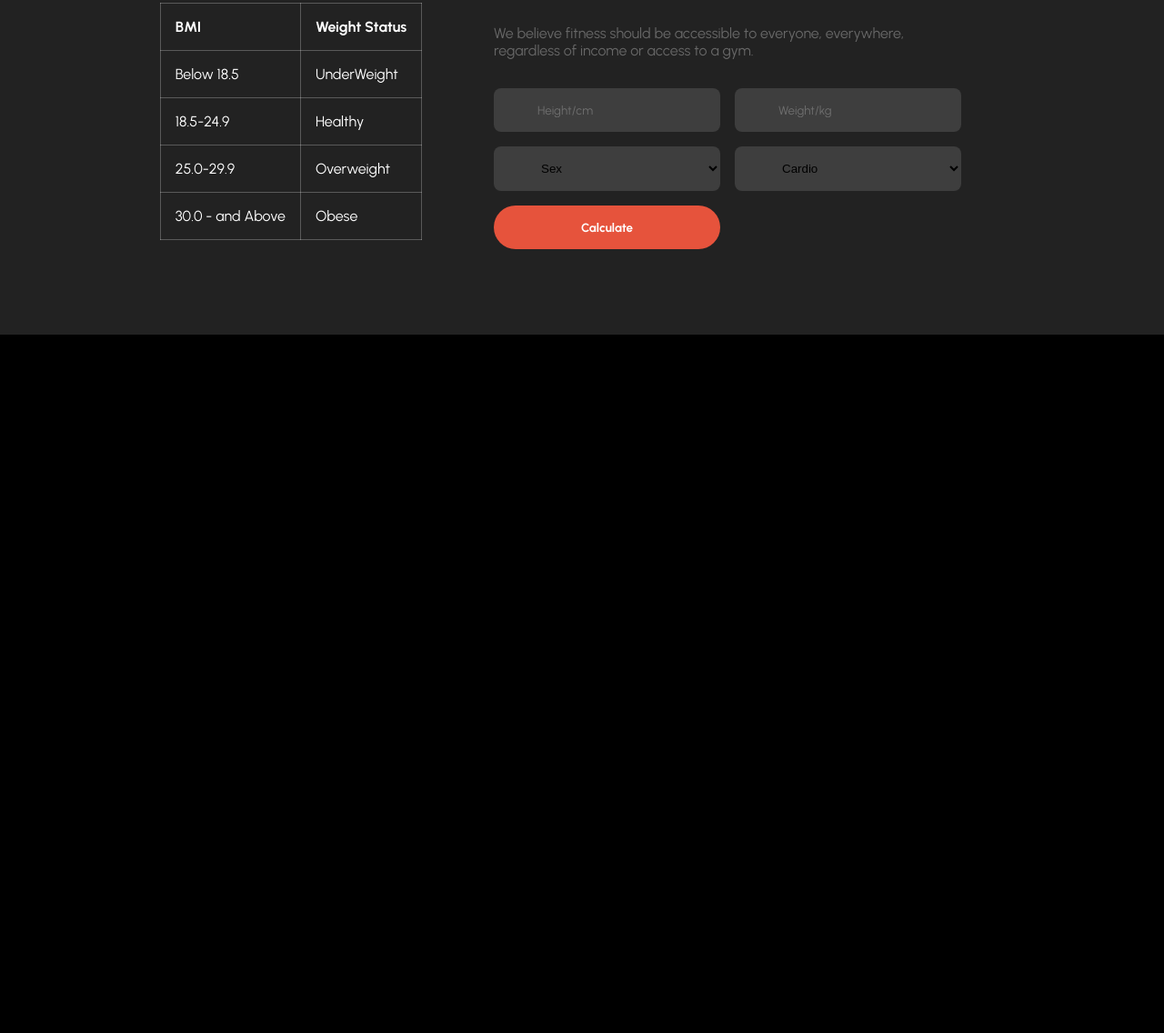
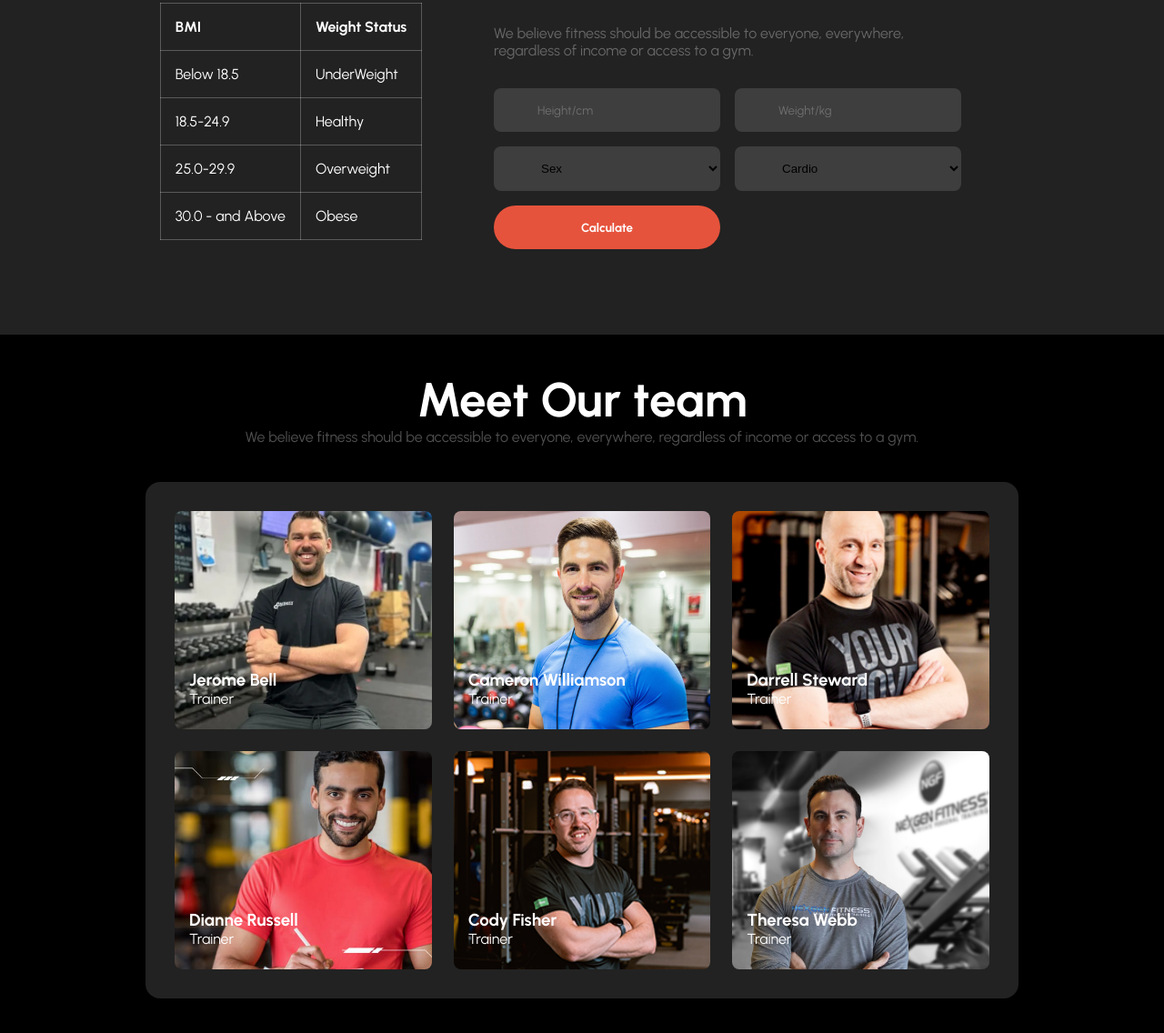
Before and after one commit to mahtamun-hoque-fahim/ph-assignment-2, a plain HTML site: page index.html in a window 1280 px wide. Shown: the part 2200-3336 px from the top of the page at 91% size. Before the commit the page ends 2608 px from the top, so only its background shows below. Drawn offline with Linux system fonts and the light colour scheme.

Commit message:
meet team part done

```diff
--- a/index.html
+++ b/index.html
@@ -203,6 +203,61 @@
             </div>
         </section>
 
+        <section class="team">
+            <div class="section-wrapper">
+                <div class="section-texts">
+                    <h1 class="section-title">Meet Our team</h1>
+                    <p class="section-description">We believe fitness should be accessible to everyone, everywhere,
+                        regardless of income or access to a gym.</p>
+                </div>
+                <div class="gallery">
+                    <div class="card card1">
+                        <div class="instructor">
+                            <h3 class="ins-name">Jerome Bell</h3>
+                            <p class="ins-role">Trainer</p>
+                        </div>
+                    </div>
+
+                    <div class="card card2">
+                        <div class="instructor">
+                            <h3 class="ins-name">Cameron Williamson</h3>
+                            <p class="ins-role">Trainer</p>
+                        </div>
+                    </div>
+
+                    <div class="card card3">
+                        <div class="instructor">
+                            <h3 class="ins-name">Darrell Steward</h3>
+                            <p class="ins-role">Trainer</p>
+                        </div>
+                    </div>
+
+                    <div class="card card4">
+                        <div class="instructor">
+                            <h3 class="ins-name">Dianne Russell</h3>
+                            <p class="ins-role">Trainer</p>
+                        </div>
+                    </div>
+
+                    <div class="card card5">
+                        <div class="instructor">
+                            <h3 class="ins-name">Cody Fisher</h3>
+                            <p class="ins-role">Trainer</p>
+                        </div>
+                    </div>
+
+                    <div class="card card6">
+                        <div class="instructor">
+                            <h3 class="ins-name">Theresa Webb</h3>
+                            <p class="ins-role">Trainer</p>
+                        </div>
+                    </div>
+
+                </div>
+            </div>
+
+        </section>
+
 
 
 
--- a/styles/style.css
+++ b/styles/style.css
@@ -297,12 +297,19 @@ th {
     text-align: left;
 }
 
+
+
+
+
+/* ============ BMI Caluculate part==================== */
+
 section.bmi div.bmi-main div.section-wrapper div.calculate-part {
     display: grid;
     place-content: center;
     width: 50%;
 }
-section.bmi div.bmi-main div.section-wrapper div.calculate-part p{
+
+section.bmi div.bmi-main div.section-wrapper div.calculate-part p {
     margin: 1rem 0;
 }
 
@@ -315,8 +322,8 @@ select {
 }
 
 section.bmi div.bmi-main div.section-wrapper div.calculate-part input::placeholder,
-section.bmi div.bmi-main div.section-wrapper div.calculate-part select > option:placeholder-shown {
-    color: #ffffff40!important;
+section.bmi div.bmi-main div.section-wrapper div.calculate-part select>option:placeholder-shown {
+    color: #ffffff40 !important;
 }
 
 
@@ -327,11 +334,11 @@ section.bmi div.bmi-main div.section-wrapper div.calculate-part form.input-field
     /* grid-template-areas: "h h h w w w"
  "g g g a a a"
       " b b"; */
-      /* background-color: yellow; */
-      /* grid-template-rows: repeat(2,1fr); */
-      grid-template-columns: repeat(2,1fr);
-      gap: 1rem ;
-      margin: 1rem 0;
+    /* background-color: yellow; */
+    /* grid-template-rows: repeat(2,1fr); */
+    grid-template-columns: repeat(2, 1fr);
+    gap: 1rem;
+    margin: 1rem 0;
 
 }
 
@@ -361,6 +368,88 @@ section.bmi div.bmi-main div.section-wrapper div.calculate-part form.input-field
 }
 
 
+/* =============== our team part ============= */
+
+section.team div.section-wrapper {
+    margin: auto auto;
+
+}
+
+section.team div.section-wrapper div.section-texts {
+    margin: auto auto;
+    text-align: center;
+}
+
+section.team div.section-wrapper div.gallery {
+    background-color: #222222;
+    display: grid;
+    grid-template-columns: repeat(3, 1fr);
+    gap: 1.5rem;
+    width: 70%;
+    margin: 2.5rem auto;
+    padding: 2rem;
+    border-radius: 1rem;
+}
+
+section.team div.section-wrapper div.gallery div.card {
+
+    height: 15rem;
+    background-position: center;
+    background-size: cover;
+    background-repeat: no-repeat;
+    border-radius: .5rem;
+
+}
+
+section.team div.section-wrapper div.gallery div.card1 {
+    background-image: url("/images/trainer1.png");
+}
+
+section.team div.section-wrapper div.gallery div.card2 {
+    background-image: url("/images/trainer2.png");
+}
+
+section.team div.section-wrapper div.gallery div.card3 {
+    background-image: url("/images/trainer3.png");
+}
+
+section.team div.section-wrapper div.gallery div.card4 {
+    background-image: url("/images/trainer4.png");
+}
+
+section.team div.section-wrapper div.gallery div.card5 {
+    background-image: url("/images/trainer5.png");
+}
+
+section.team div.section-wrapper div.gallery div.card6 {
+    background-image: url("/images/trainer6.png");
+}
+
+section.team div.section-wrapper div.gallery div.card div.instructor {
+    display: flex;
+    flex-direction: column;
+   align-items: start;
+   justify-content: end;
+   /* background-color: yellow; */
+   height:90%;
+   margin: 0 0 0 1rem;
+}
+
+
+
+
+
+
+
+
+
+
+
+
+
+
+
+
 
 /* ======== Mobile phone media query =========== */
 
```
